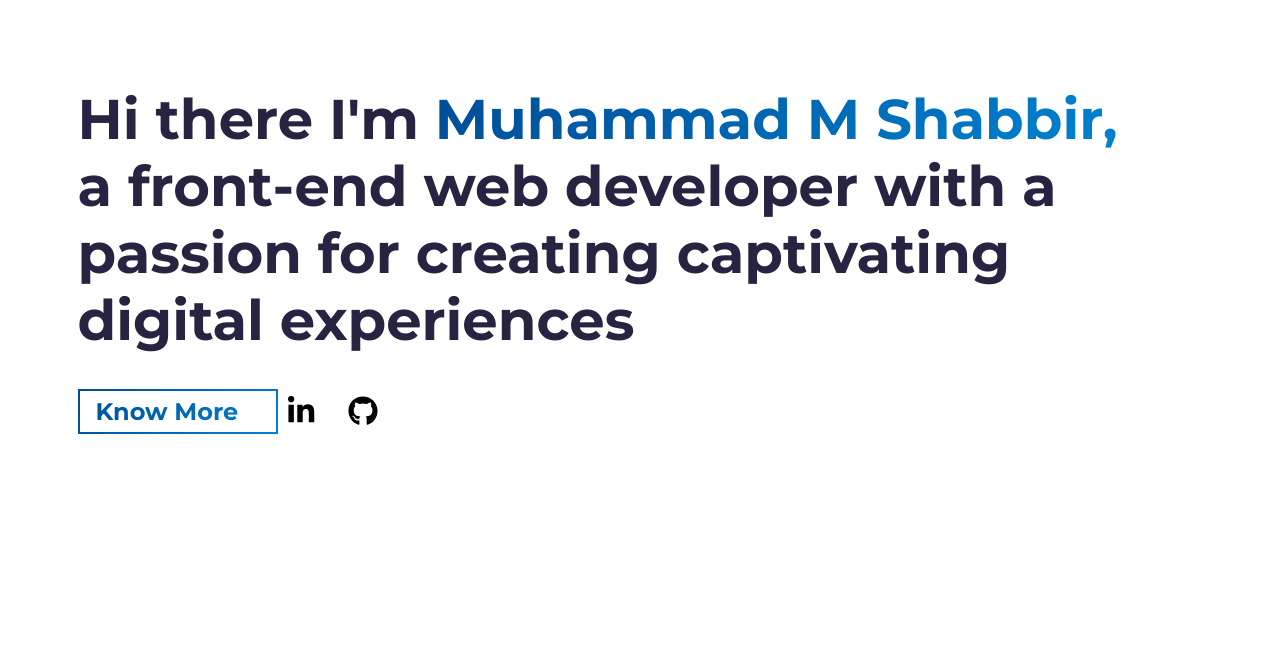
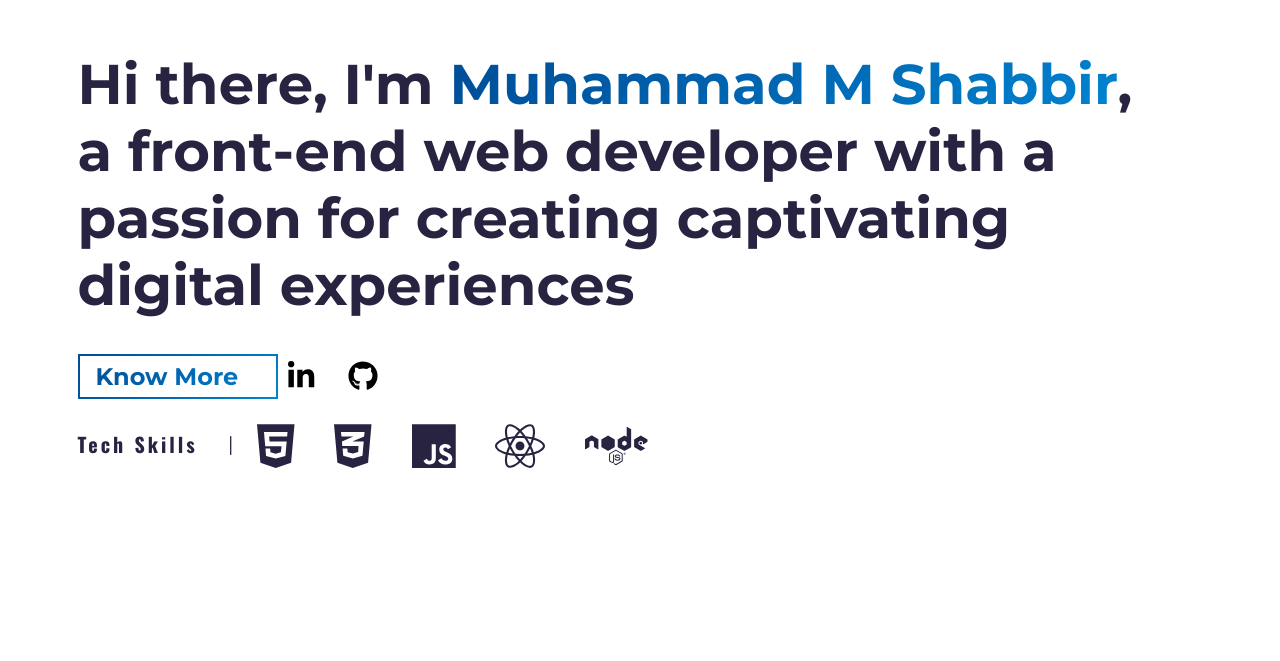
Before and after one commit to ShabbirMuhammad2000/My-Portfolio-Final, a website built with Parcel: page src/index.html in a window 1280 px wide. Shown: the part 139-800 px from the top of the page. Built offline with nearby package versions, Linux system fonts and the light colour scheme.

Commit message:
Added tech skills icons

```diff
--- a/src/index.html
+++ b/src/index.html
@@ -41,12 +41,12 @@
   <body>
     <div id="top"></div>
 
-    <!-- **** Hero Section **** -->
+        <!-- Hero Section -->
     <section id="hero" class="jumbotron">
       <div class="container">
         <h1 class="hero-title load-hidden">
-          Hi there I'm <span class="text-color-main">Muhammad M Shabbir,</span>
-          <br />
+          Hi there, I'm <span class="text-color-main">Muhammad M Shabbir</span>,
+          <br>
           a front-end web developer with a passion for creating captivating digital experiences
         </h1>
         <div class="hero-cta load-hidden">
@@ -62,10 +62,29 @@
             </a>
           </div>
         </div>
-      </div>
-    </section>
+        <div class="tech-skills-hero">
+          <h2>Tech Skills</h2>
+          <p>|</p>
+          <i class="fab fa-html5 fa-lg icon-first"></i>
+          <i class="fab fa-css3-alt fa-lg icon"></i>
+          <i class="fab fa-js fa-lg icon"></i>
+          <i class="fab fa-react fa-lg icon"></i>
+          <i class="fab fa-node fa-lg icon"></i>
+        </div>
+       </div>
+      </section>
+    <style>
+        .icon {
+          font-size: 5rem;
+          margin-right: 4rem;
+        }
+        .icon-first{
+          font-size: 5rem;
+          margin-right: 4rem;
+          margin-left: 2rem;
+        }
+    </style>
     <!-- /END Hero Section -->
-
   </body>
 
 
--- a/src/sass/sections/_hero.scss
+++ b/src/sass/sections/_hero.scss
@@ -1,3 +1,5 @@
+@import url('https://fonts.googleapis.com/css2?family=Oswald:wght@700&display=swap');
+
 #hero {
   min-height: 100vh;
   height: 100vh;
@@ -75,3 +77,21 @@
     display: flex;
   }
 }
+
+.tech-skills-hero {
+  display: flex;
+  align-items: center;
+  text-align: left;
+  margin-top: 2rem;
+  font-family: 'Oswald', sans-serif;
+  letter-spacing: .3rem;
+}
+
+.tech-skills-hero p {
+  display: flex;
+  margin-left: 3rem;
+  font-size: 2rem;
+  align-items: center;
+  display: inline-block;
+  margin-top: .6rem;
+}
```
